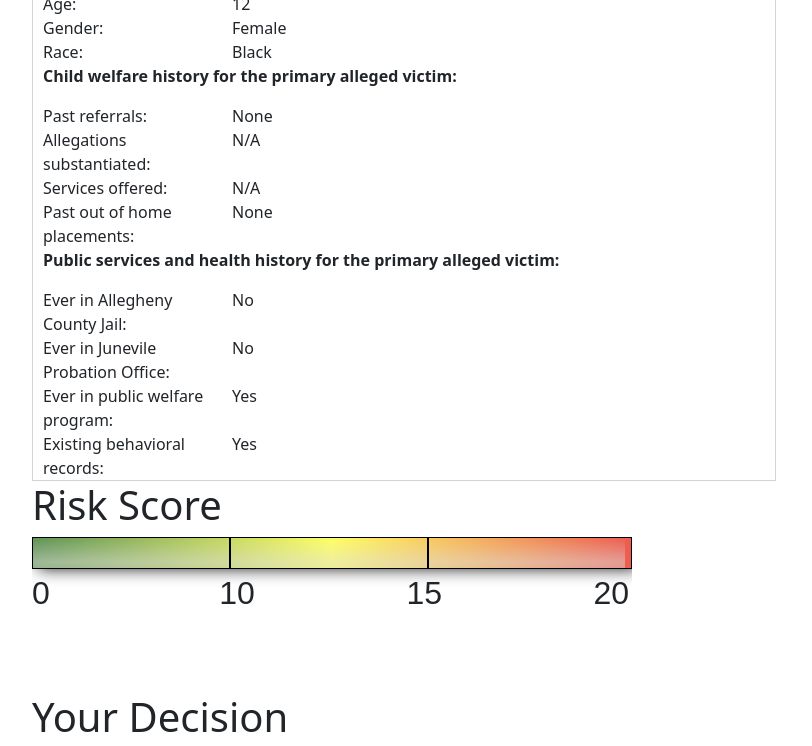
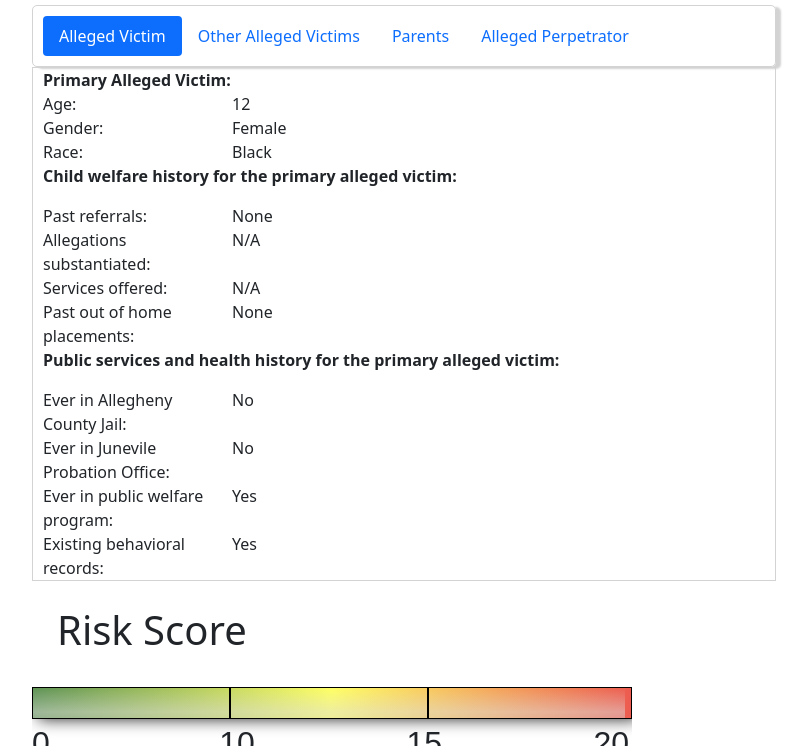
Before and after one commit to kglazko/CMU-Prototype, a plain HTML site: page index.html in a window 1280 px wide. Shown: the part 411-1157 px from the top of the page, without its empty margins (236-1048 px from the left). Drawn offline with nearby package versions, Linux system fonts and the light colour scheme.

Commit message:
Adjust padding

```diff
--- a/styles.css
+++ b/styles.css
@@ -19,3 +19,7 @@
       .desc {
         padding-top: 20px;
       }
+
+      h1{
+        padding:25px;
+      }
```
